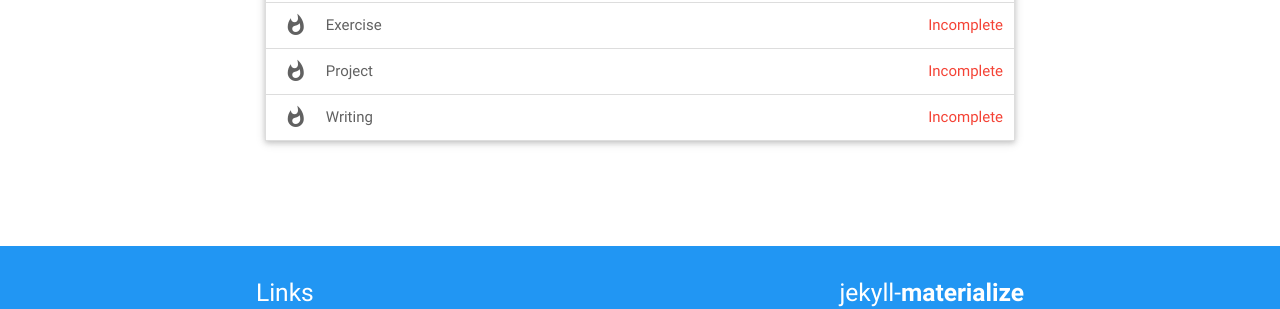
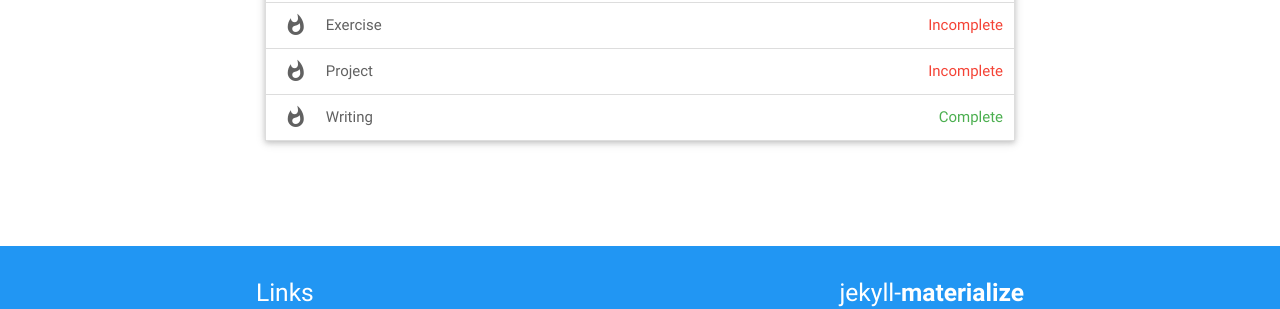
Before and after one commit to dmd-program/pipeline, a Jekyll site: the page built from outline.html, in a window 1280 px wide and 900 px high, scrolled down 2026 px. Shown: the part 479-788 px from the top of the window. Built offline with Jekyll 4.4.1, drawn with Linux system fonts in a browser that asks for light colours.

Commit message:
added L7 writing

```diff
--- a/outline.html
+++ b/outline.html
@@ -616,8 +616,8 @@
       </div>
     </li>
     <li>
-      <div class="collapsible-header"><i class="material-icons">whatshot</i>Writing<span class="badge  red-text">Incomplete</span></div>
-      <div class="collapsible-body"><p>Writing assignment.</p></div>
+      <div class="collapsible-header"><i class="material-icons">whatshot</i>Writing<span class="badge  green-text">Complete</span></div>
+      <div class="collapsible-body"><a class="waves-effect black white-text btn-flat" href="https://dmd-program.gitbooks.io/dmd-course-materials/content/practice/bad_design.html">Designs of Darkness</a></div>
     </li>
   </ul>
  </div>
```
